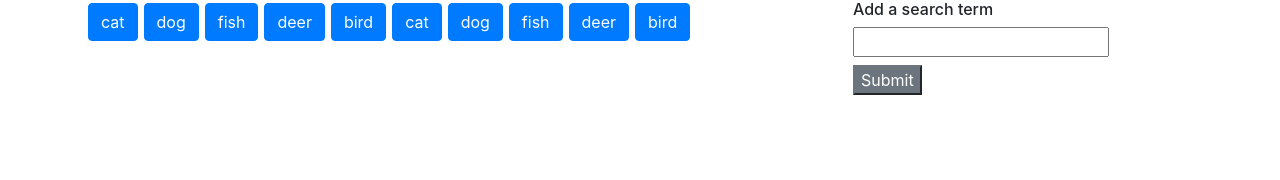
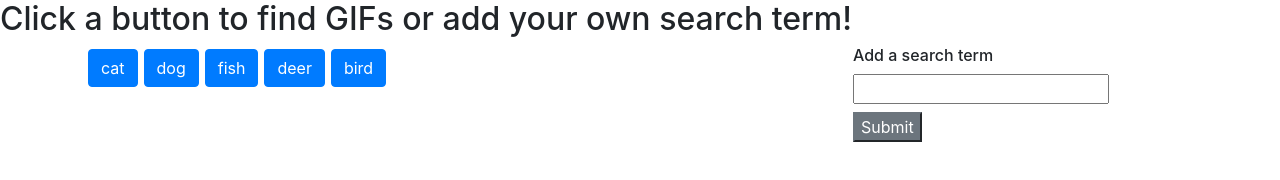
Before and after one commit to jacobzirbel/giphy-api, a plain HTML site: page index.html in a window 1280 px wide. Drawn offline with nearby package versions, Linux system fonts and the light colour scheme.

Commit message:
add instructions

```diff
--- a/assets/script/script.js
+++ b/assets/script/script.js
@@ -1,6 +1,6 @@
 window.onload = () => initialSetup();
 
-let items = "cat,dog,fish,deer,bird,cat,dog,fish,deer,bird".split(","),
+let items = "cat,dog,fish,deer,bird".split(","),
 	apiKey = sensitive.apiKey,
 	container,
 	topRow;
--- a/index.html
+++ b/index.html
@@ -11,6 +11,8 @@
 		<link rel="stylesheet" href="assets/style/style.css" />
 	</head>
 	<body>
+		<h2>Click a button to find GIFs or add your own search term!</h2>
+
 		<div class="container"></div>
 		<script src="assets/script/sensitive.js"></script>
 		<script src="assets/script/script.js"></script>
```
